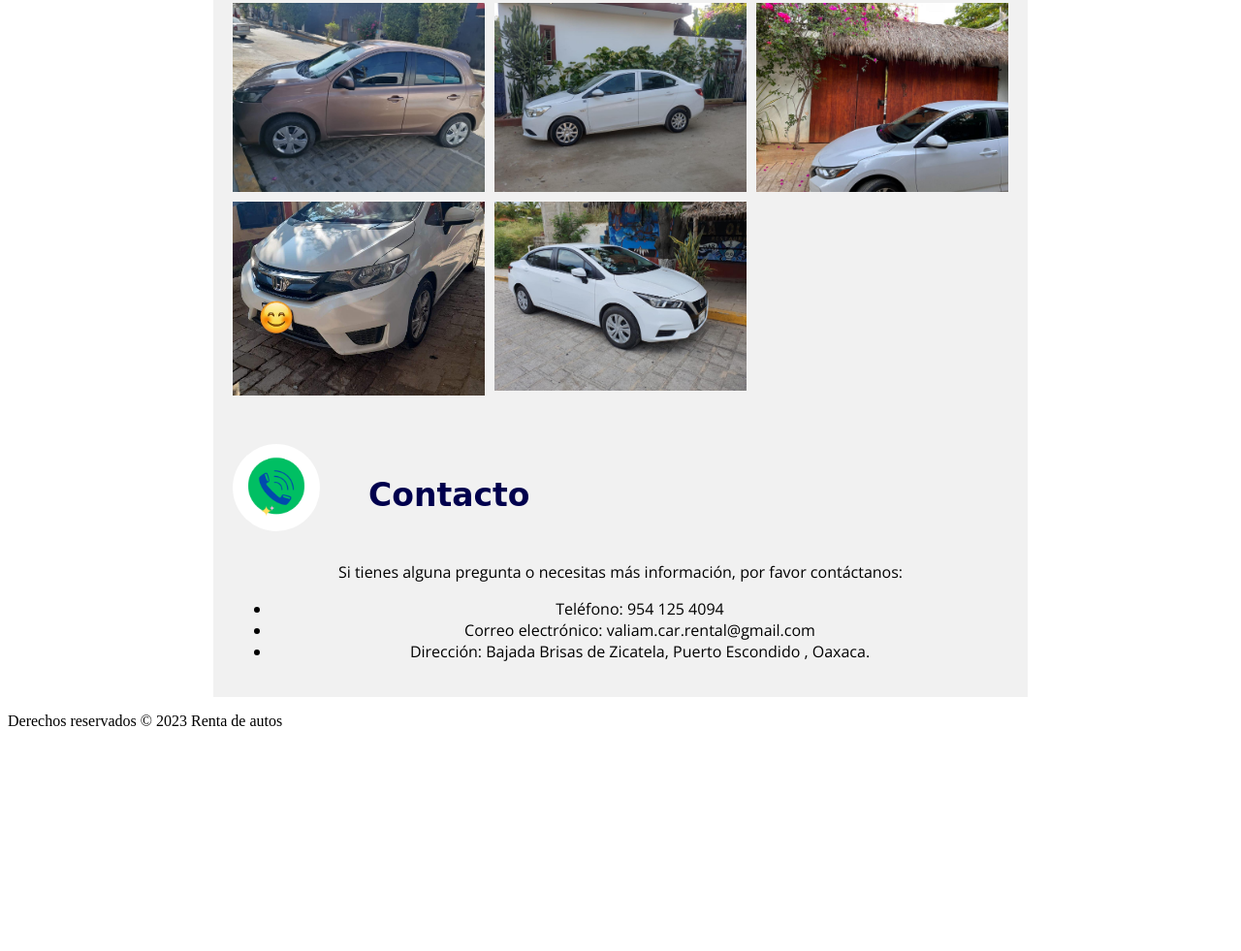
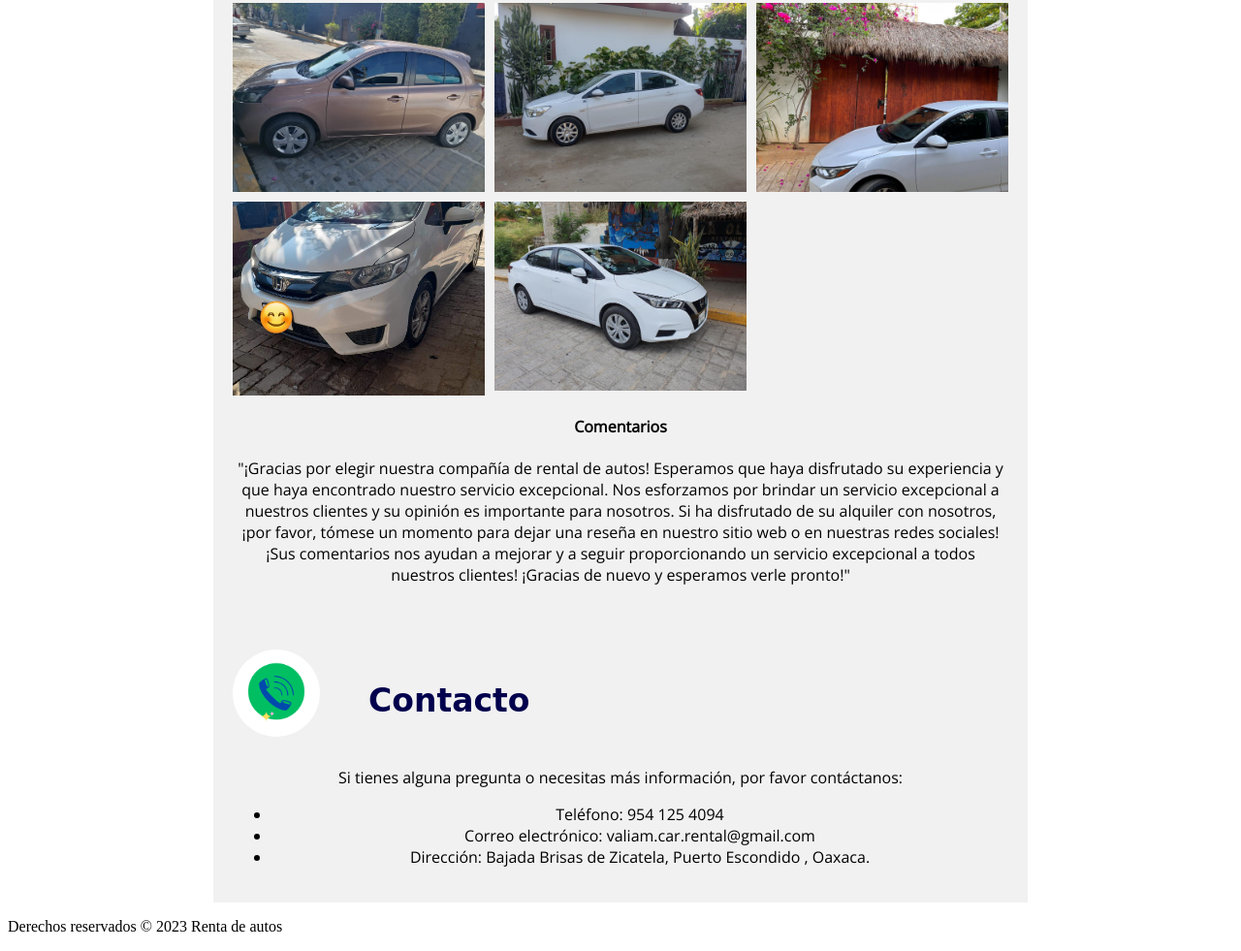
Before and after one commit to edvlaz/car-rental-website, a plain HTML site: page index.html in a window 1280 px wide. Shown: the part 2015-2996 px from the top of the page at 97% size. Before the commit the page ends 2784 px from the top, so only its background shows below. Drawn offline with nearby package versions, Linux system fonts and the light colour scheme; a web font is replaced by a local one.

Commit message:
Update index.html

```diff
--- a/index.html
+++ b/index.html
@@ -79,6 +79,8 @@
 			  	<img src="imagenes/car1.jpg" alt="white-car">
 			</div>
 		</section>
+		<h4>Comentarios</h4>
+		<p>"¡Gracias por elegir nuestra compañía de rental de autos! Esperamos que haya disfrutado su experiencia y que haya encontrado nuestro servicio excepcional. Nos esforzamos por brindar un servicio excepcional a nuestros clientes y su opinión es importante para nosotros. Si ha disfrutado de su alquiler con nosotros, ¡por favor, tómese un momento para dejar una reseña en nuestro sitio web o en nuestras redes sociales! ¡Sus comentarios nos ayudan a mejorar y a seguir proporcionando un servicio excepcional a todos nuestros clientes! ¡Gracias de nuevo y esperamos verle pronto!"</p>
 		<div class="fb-comments" data-href="https://edvlaz.github.io/car-rental-website/" data-width="600" data-numposts="10"></div>
 		<section id="contacto">
 			<div class="icono-contacto">
```
